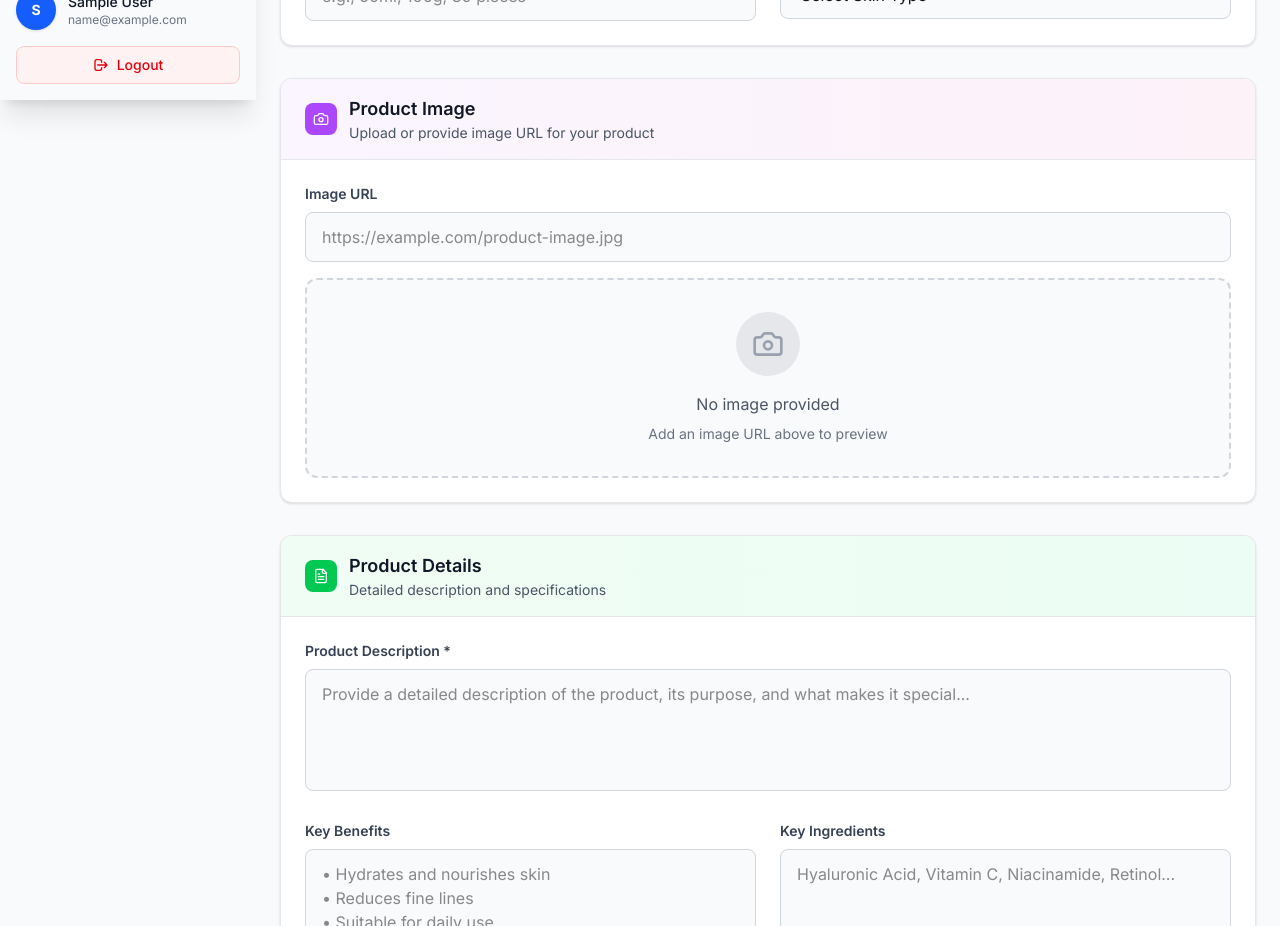
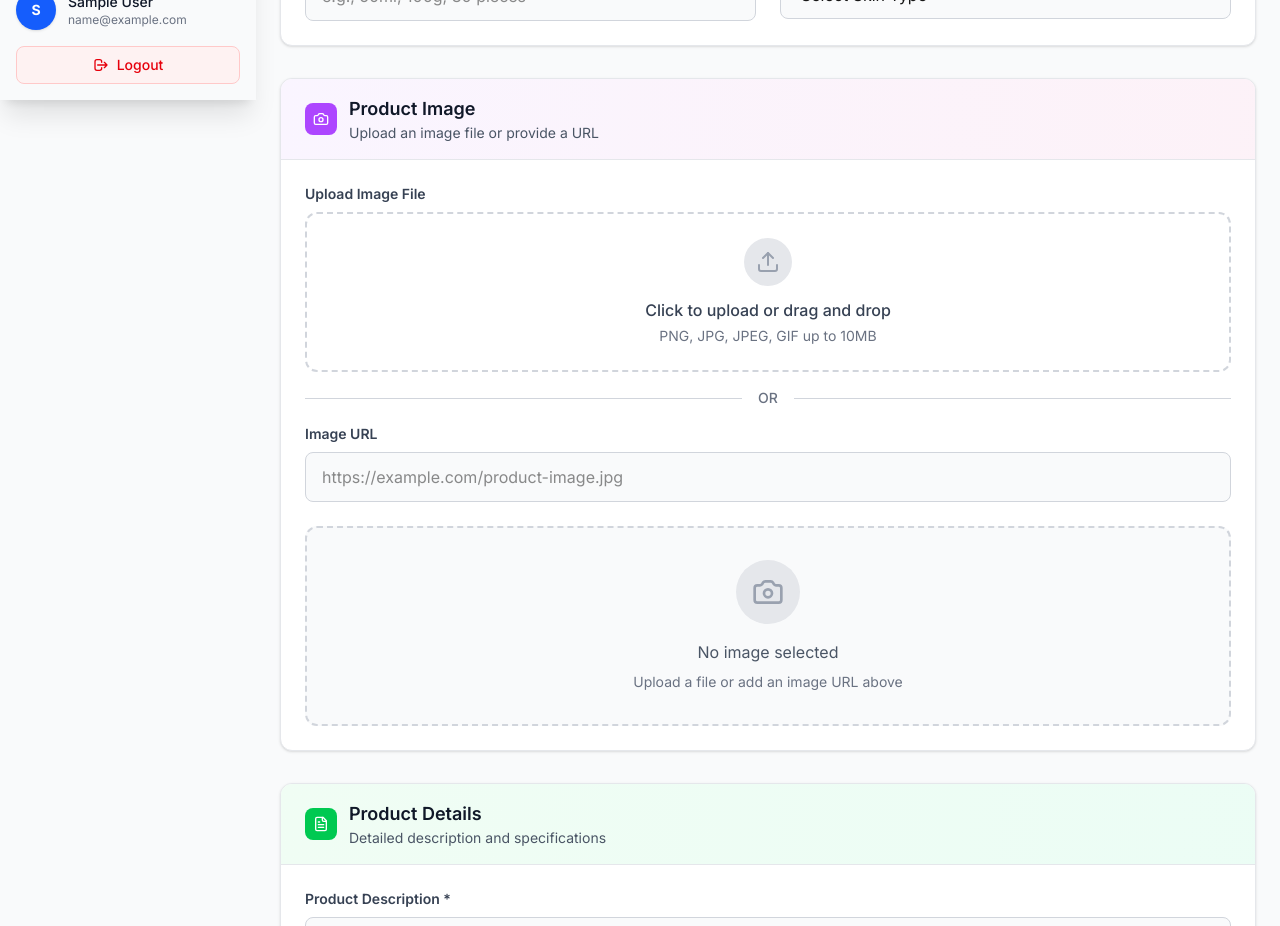
Before and after one commit to ChornChhery/Ecommerce-Skincare, a Next.js app in the folder frontend/: page /admin/products/new in a window 1280 px wide. Shown: the part 700-1626 px from the top of the page. Built offline with nearby package versions, Linux system fonts and the light colour scheme; sample sign-in values are in the browser's storage.

Commit message:
Admin page successfull

```diff
--- a/frontend/src/app/admin/layout.tsx
+++ b/frontend/src/app/admin/layout.tsx
@@ -212,7 +212,7 @@ export default function AdminLayout({
       {/* Mobile sidebar backdrop */}
       {sidebarOpen && (
         <div
-          className="fixed inset-0 bg-black bg-opacity-50 z-40 lg:hidden"
+          className="fixed inset-0 bg-gray-900/20 backdrop-blur-sm z-40 lg:hidden transition-all duration-300"
           onClick={() => setSidebarOpen(false)}
         />
       )}
--- a/frontend/src/app/admin/products/new/page.tsx
+++ b/frontend/src/app/admin/products/new/page.tsx
@@ -1,12 +1,16 @@
 'use client';
 
-import { useState } from 'react';
+import { useState, useRef } from 'react';
 import { useRouter } from 'next/navigation';
 import { ArrowLeft, Upload, X, Save, Camera, Package, FileText, Settings, AlertCircle } from 'lucide-react';
 
 export default function NewProductPage() {
   const router = useRouter();
+  const fileInputRef = useRef<HTMLInputElement>(null);
   const [loading, setLoading] = useState(false);
+  const [dragActive, setDragActive] = useState(false);
+  const [uploadedFile, setUploadedFile] = useState<File | null>(null);
+  const [imagePreview, setImagePreview] = useState<string>('');
   const [formData, setFormData] = useState({
     name_en: '',
     price: '',
@@ -37,11 +41,30 @@ export default function NewProductPage() {
     setLoading(true);
 
     try {
+      // Prepare form data for submission
+      const submitData = new FormData();
+
+      // Add all form fields
+      Object.entries(formData).forEach(([key, value]) => {
+        submitData.append(key, value.toString());
+      });
+
+      // Add uploaded file if exists
+      if (uploadedFile) {
+        submitData.append('image_file', uploadedFile);
+        // Clear image_url when file is uploaded
+        submitData.set('image_url', '');
+      }
+
       // Simulate API call
       await new Promise(resolve => setTimeout(resolve, 1000));
 
       // In a real app, you'd call your API here
-      console.log('Creating product:', formData);
+      console.log('Creating product with data:', {
+        ...formData,
+        hasUploadedFile: !!uploadedFile,
+        uploadedFileName: uploadedFile?.name
+      });
 
       // Redirect to products list
       router.push('/admin/products');
@@ -58,6 +81,76 @@ export default function NewProductPage() {
       ...prev,
       [name]: type === 'checkbox' ? (e.target as HTMLInputElement).checked : value
     }));
+  };
+
+  // File upload handlers
+  const handleFileUpload = (file: File) => {
+    if (file.type.startsWith('image/')) {
+      setUploadedFile(file);
+      const reader = new FileReader();
+      reader.onload = (e) => {
+        const result = e.target?.result as string;
+        setImagePreview(result);
+        // Clear URL input when file is uploaded
+        setFormData(prev => ({ ...prev, image_url: '' }));
+      };
+      reader.readAsDataURL(file);
+    } else {
+      alert('Please select a valid image file (PNG, JPG, JPEG, GIF)');
+    }
+  };
+
+  const handleFileChange = (e: React.ChangeEvent<HTMLInputElement>) => {
+    const file = e.target.files?.[0];
+    if (file) {
+      handleFileUpload(file);
+    }
+  };
+
+  const handleDragEnter = (e: React.DragEvent) => {
+    e.preventDefault();
+    e.stopPropagation();
+    setDragActive(true);
+  };
+
+  const handleDragLeave = (e: React.DragEvent) => {
+    e.preventDefault();
+    e.stopPropagation();
+    setDragActive(false);
+  };
+
+  const handleDragOver = (e: React.DragEvent) => {
+    e.preventDefault();
+    e.stopPropagation();
+  };
+
+  const handleDrop = (e: React.DragEvent) => {
+    e.preventDefault();
+    e.stopPropagation();
+    setDragActive(false);
+
+    const files = e.dataTransfer.files;
+    if (files && files.length > 0) {
+      handleFileUpload(files[0]);
+    }
+  };
+
+  const removeUploadedFile = () => {
+    setUploadedFile(null);
+    setImagePreview('');
+    if (fileInputRef.current) {
+      fileInputRef.current.value = '';
+    }
+  };
+
+  const handleUrlChange = (e: React.ChangeEvent<HTMLInputElement>) => {
+    const url = e.target.value;
+    handleInputChange(e);
+
+    // Clear uploaded file when URL is provided
+    if (url.trim()) {
+      removeUploadedFile();
+    }
   };
 
   return (
@@ -244,12 +337,70 @@ export default function NewProductPage() {
               </div>
               <div>
                 <h2 className="text-lg font-semibold text-gray-900">Product Image</h2>
-                <p className="text-sm text-gray-600">Upload or provide image URL for your product</p>
+                <p className="text-sm text-gray-600">Upload an image file or provide a URL</p>
               </div>
             </div>
           </div>
           <div className="p-6">
+            <div className="space-y-6">
+              {/* File Upload Section */}
               <div className="space-y-4">
+                <div className="flex items-center gap-4">
+                  <div className="flex-1">
+                    <label className="block text-sm font-semibold text-gray-700 mb-2">
+                      Upload Image File
+                    </label>
+                    <div
+                      className={`relative border-2 border-dashed rounded-xl p-6 transition-all duration-200 cursor-pointer ${
+                        dragActive
+                          ? 'border-purple-400 bg-purple-50'
+                          : 'border-gray-300 hover:border-purple-400 hover:bg-purple-50'
+                      }`}
+                      onDragEnter={handleDragEnter}
+                      onDragLeave={handleDragLeave}
+                      onDragOver={handleDragOver}
+                      onDrop={handleDrop}
+                      onClick={() => fileInputRef.current?.click()}
+                    >
+                      <input
+                        ref={fileInputRef}
+                        type="file"
+                        accept="image/*"
+                        onChange={handleFileChange}
+                        className="hidden"
+                      />
+                      <div className="text-center">
+                        <div className={`w-12 h-12 rounded-full flex items-center justify-center mx-auto mb-3 ${
+                          dragActive ? 'bg-purple-200' : 'bg-gray-200'
+                        }`}>
+                          <Upload className={`w-6 h-6 ${
+                            dragActive ? 'text-purple-600' : 'text-gray-400'
+                          }`} />
+                        </div>
+                        <p className={`font-medium mb-1 ${
+                          dragActive ? 'text-purple-700' : 'text-gray-700'
+                        }`}>
+                          {dragActive ? 'Drop your image here' : 'Click to upload or drag and drop'}
+                        </p>
+                        <p className="text-sm text-gray-500">
+                          PNG, JPG, JPEG, GIF up to 10MB
+                        </p>
+                      </div>
+                    </div>
+                  </div>
+                </div>
+
+                {/* OR Divider */}
+                <div className="relative">
+                  <div className="absolute inset-0 flex items-center">
+                    <div className="w-full border-t border-gray-300"></div>
+                  </div>
+                  <div className="relative flex justify-center text-sm">
+                    <span className="px-4 bg-white text-gray-500 font-medium">OR</span>
+                  </div>
+                </div>
+
+                {/* URL Input Section */}
                 <div className="space-y-2">
                   <label className="block text-sm font-semibold text-gray-700">
                     Image URL
@@ -258,31 +409,59 @@ export default function NewProductPage() {
                     type="url"
                     name="image_url"
                     value={formData.image_url}
-                  onChange={handleInputChange}
+                    onChange={handleUrlChange}
                     placeholder="https://example.com/product-image.jpg"
                     className="w-full px-4 py-3 border border-gray-300 rounded-lg focus:outline-none focus:ring-2 focus:ring-purple-500 focus:border-purple-500 transition-all duration-200 bg-gray-50 focus:bg-white"
+                    disabled={!!uploadedFile}
                   />
+                  {uploadedFile && (
+                    <p className="text-xs text-gray-500 italic">
+                      URL input is disabled when a file is uploaded
+                    </p>
+                  )}
                 </div>
-              {formData.image_url ? (
+              </div>
+
+              {/* Image Preview */}
+              {(imagePreview || formData.image_url) && (
                 <div className="border-2 border-dashed border-gray-200 rounded-xl p-6 bg-gray-50">
                   <div className="flex items-start gap-4">
+                    <div className="relative">
                       <img
-                      src={formData.image_url}
+                        src={imagePreview || formData.image_url}
                         alt="Product preview"
                         className="w-32 h-32 object-cover rounded-lg border-2 border-white shadow-lg"
                         onError={(e) => {
                           (e.target as HTMLImageElement).src = '/placeholder-image.jpg';
                         }}
                       />
+                      {uploadedFile && (
+                        <div className="absolute -top-2 -right-2">
+                          <div className="w-6 h-6 bg-green-500 rounded-full flex items-center justify-center">
+                            <svg className="w-4 h-4 text-white" fill="none" stroke="currentColor" viewBox="0 0 24 24">
+                              <path strokeLinecap="round" strokeLinejoin="round" strokeWidth={2} d="M5 13l4 4L19 7" />
+                            </svg>
+                          </div>
+                        </div>
+                      )}
+                    </div>
                     <div className="flex-1">
                       <div className="flex items-center gap-2 mb-2">
                         <div className="w-3 h-3 bg-green-500 rounded-full"></div>
-                        <span className="text-sm font-medium text-green-700">Image loaded successfully</span>
+                        <span className="text-sm font-medium text-green-700">
+                          {uploadedFile ? 'File uploaded successfully' : 'Image loaded from URL'}
+                        </span>
                       </div>
+                      {uploadedFile && (
+                        <div className="mb-3">
+                          <p className="text-sm text-gray-600 mb-1">File: {uploadedFile.name}</p>
+                          <p className="text-xs text-gray-500">Size: {(uploadedFile.size / 1024 / 1024).toFixed(2)} MB</p>
+                        </div>
+                      )}
                       <p className="text-sm text-gray-600 mb-3">This image will be displayed to customers</p>
                       <button
                         type="button"
-                        onClick={() => setFormData(prev => ({ ...prev, image_url: '' }))}
+                        onClick={uploadedFile ? removeUploadedFile : () => setFormData(prev => ({ ...prev, image_url: '' }))}
                         className="flex items-center gap-2 px-3 py-2 text-sm text-red-600 hover:text-red-700 hover:bg-red-50 rounded-lg transition-colors"
                       >
                         <X className="w-4 h-4" />
@@ -291,13 +470,16 @@ export default function NewProductPage() {
                     </div>
                   </div>
                 </div>
-              ) : (
+              )}
+
+              {/* No Image State */}
+              {!imagePreview && !formData.image_url && (
                 <div className="border-2 border-dashed border-gray-300 rounded-xl p-8 text-center bg-gray-50">
                   <div className="w-16 h-16 bg-gray-200 rounded-full flex items-center justify-center mx-auto mb-4">
                     <Camera className="w-8 h-8 text-gray-400" />
                   </div>
-                  <p className="text-gray-600 mb-2">No image provided</p>
-                  <p className="text-sm text-gray-500">Add an image URL above to preview</p>
+                  <p className="text-gray-600 mb-2">No image selected</p>
+                  <p className="text-sm text-gray-500">Upload a file or add an image URL above</p>
                 </div>
               )}
             </div>
```
Lines whose indentation alone changed are shown as unchanged.
